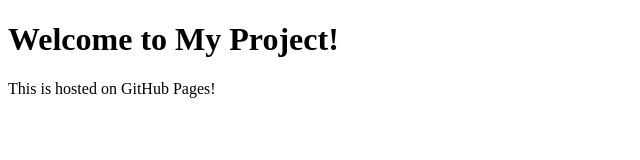
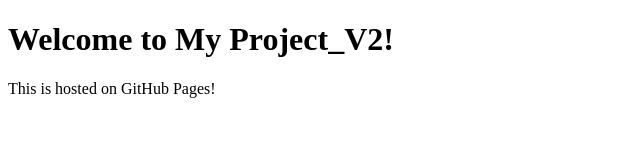
Before and after one commit to OmarElzero/Github-Course, a plain HTML site: page index.html in a window 1280 px wide. Shown: the whole page, without its empty margins (0-640 px from the left). Drawn offline with Linux system fonts and the light colour scheme.

Commit message:
Edit  my new website

```diff
--- a/index.html
+++ b/index.html
@@ -1,8 +1,8 @@
 <!DOCTYPE html>
 <html>
-<head><title>My Project</title></head>
+<head><title>My Project_V2</title></head>
 <body>
-    <h1>Welcome to My Project!</h1>
+    <h1>Welcome to My Project_V2!</h1>
     <p>This is hosted on GitHub Pages!</p>
 </body>
 </html>
```
